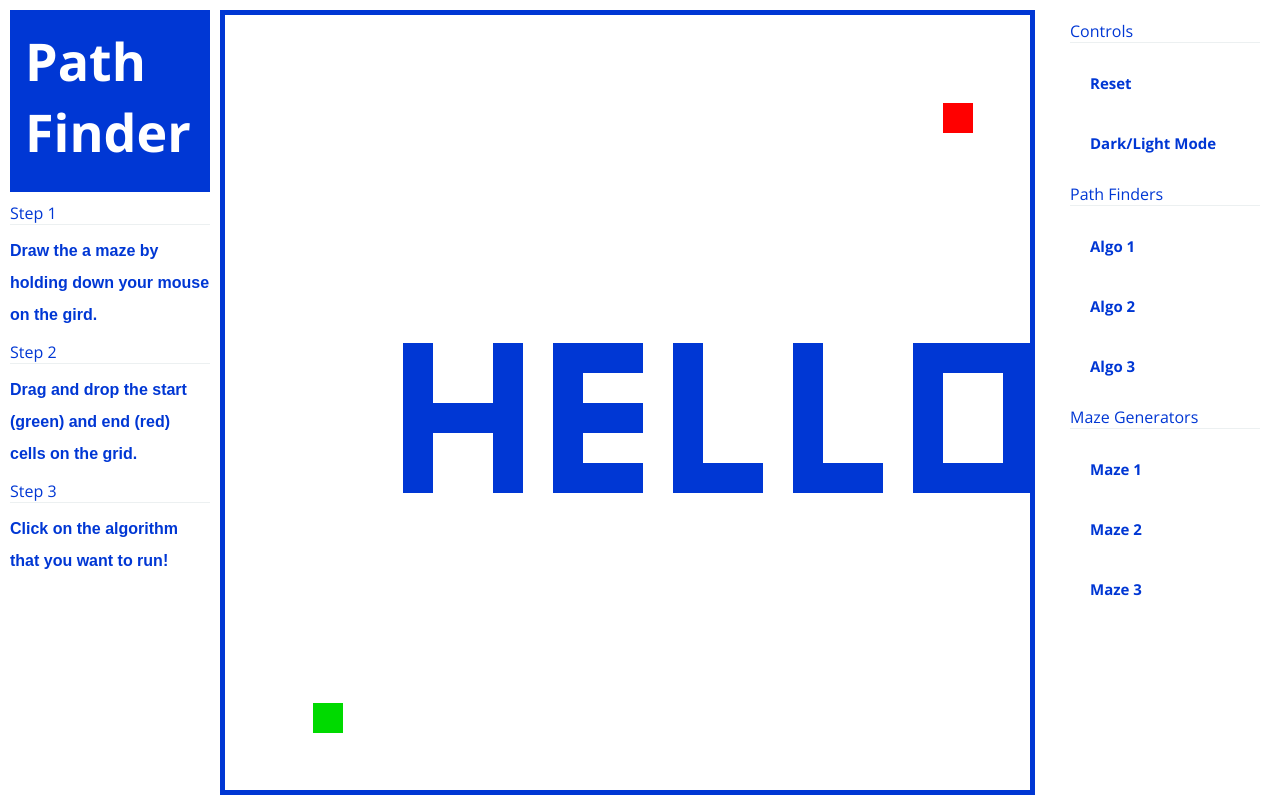
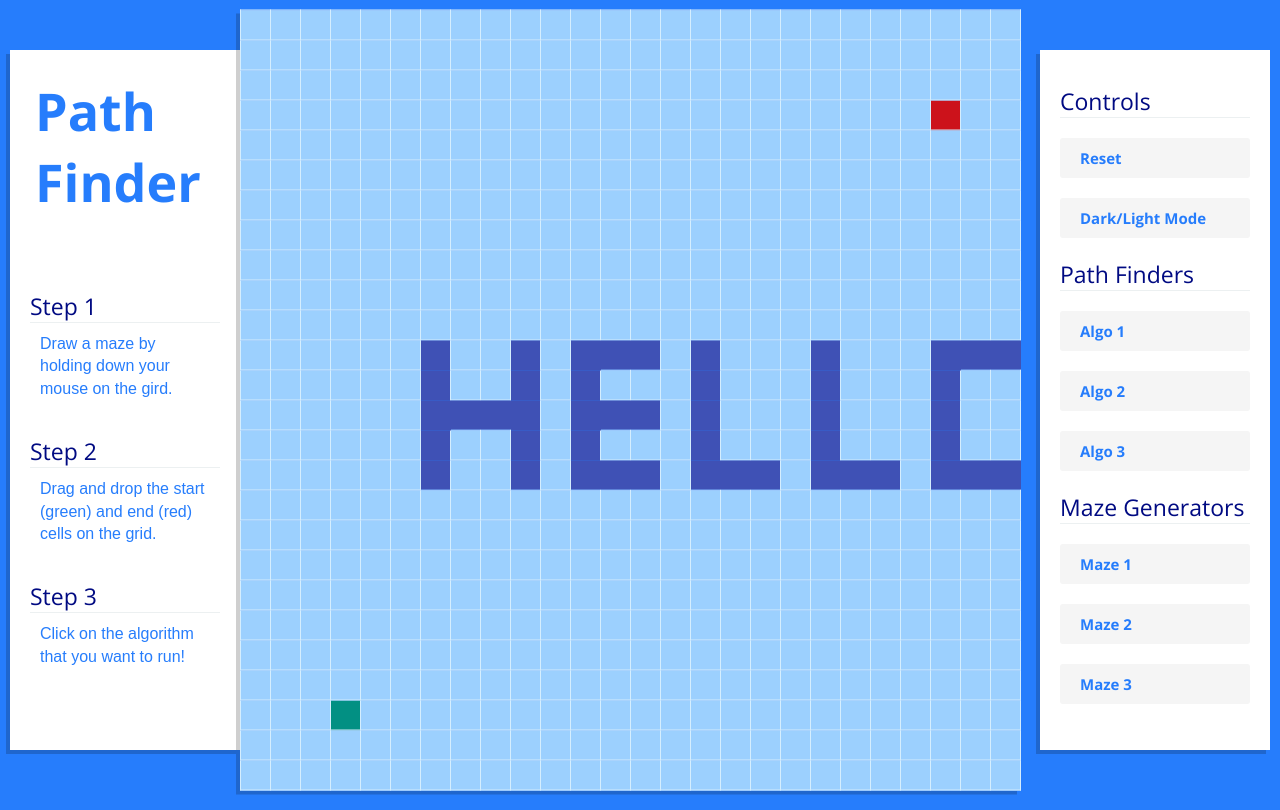
Before and after one commit to jbmerville/MazeApp, a React app: page / in a window 1280 px wide. Built offline with nearby package versions, Linux system fonts and the light colour scheme.

Commit message:
Revamped the design and polished the dark mode, as well as fixed bugs

```diff
--- a/public/style.css
+++ b/public/style.css
@@ -1,14 +1,25 @@
 :root {
-    /* --main: #05021c;
---accent: #171dde; */
-    /* --main: #05021c;
---accent: #5d88ff; */
-    --main: white;
-    /* --accent: #292929; */
-    --accent: #0037d4;
+    --main: #267dfc;
+    --accent: #9cd0fe;
+    --side: white;
     --hover: #ecf0f1;
+    --wall: #3f51b5;
+    --button: whitesmoke;
+
+    --border: #d5eefe;
+    --button1: #b9b8b8;
+    --hover1: #adacac;
+    --side1: #c3c3c3;
+    --main1: #262525;
+    --accent1: #172c99;
+    --wall1: #9fa8da;
+
 }
 
+html,
+#root {
+    height: 100%;
+}
 body {
     background: var(--main);
     position: relative;
@@ -17,10 +28,10 @@ body {
     padding: 0;
     height: 100%;
 }
+
 .title-container {
-    background: var(--accent);
-    padding: 15px;
-    margin-bottom: 10px;
+    padding: 10px;
+    margin-bottom: 33px;
 }
 .cell-drag {
     height: 30px;
@@ -31,19 +42,20 @@ body {
 .section-instruction {
     font-family: sans-serif;
     margin-top: 10px;
+    text-align: left;
+    margin-bottom: 35px !important;
     position: relative;
-    margin-bottom: 10px;
-    line-height: 2em;
-    color: var(--accent);
-    font-weight: bold;
+    margin: 10px;
+    line-height: 1.4em;
+    color: var(--main);
 }
 
 .section-text {
-    font-weight: 100;
     font-family: Open Sans;
     border-bottom: 1px solid var(--hover);
     margin-bottom: 10px;
-    color: var(--accent);
+    color: #000a82;
+    font-size: 23px;
 }
 
 .row {
@@ -54,9 +66,10 @@ body {
 }
 
 .cell {
+    cursor: pointer;
+    border: 1px solid var(--border);
     width: 30px;
     height: 30px;
-    /* border: 1px solid var(--accent); */
     display: table-cell;
     vertical-align: inherit;
     box-sizing: border-box;
@@ -65,23 +78,25 @@ body {
 }
 
 .wall {
+    border: none;
     -webkit-animation: fade-in 0.6s both;
     animation: fade-in 0.6s both;
+    background: var(--wall);
+}
+
+.unvisited {
     background: var(--accent);
 }
 
-.unvisited {
-    background: var(--main);
-}
-
 .end {
-    background: red;
+    background: #cc121b;
 }
 
 .start {
-    background: #00da00;
+    background: #029083;
 }
 .button-container {
+    background: var(--button);
     border-radius: 3px;
     cursor: pointer;
     margin-top: 20px;
@@ -97,9 +112,14 @@ body {
 .button-container:hover .button-subtext {
     opacity: 1;
 }
-
+.section {
+    position: relative;
+    top: 20px;
+    margin-left: 5px;
+    margin-right: 5px;
+}
 .button-text {
-    color: var(--accent);
+    color: var(--main);
     font-weight: bold;
     margin-left: 10px;
     text-align: left;
@@ -109,8 +129,15 @@ body {
     user-select: none;
 }
 .tutorial {
-    position: absolute;
+    background: var(--side);
+    height: 670px;
+    padding: 15px;
+    top: 50%;
+    transform: translateY(-50%);
+    display: inline-block;
+    position: relative;
     width: 200px;
+    box-shadow: -4px 4px 0 0px #00000030;
 }
 .title {
     font-family: Open Sans;
@@ -126,32 +153,46 @@ body {
     font-family: Roboto;
     font-size: 14px;
     line-height: 20px;
-    color: var(--accent);
+    color: var(--main);
     margin-top: 4px;
 }
 .container {
     margin: 10px;
+    height: -webkit-fill-available;
     position: relative;
 }
 .side-bar {
-    height: -webkit-fill-available;
-    padding: 10px;
-    right: 0;
-    position: absolute;
-    width: 190px;
+    background: var(--side);
+    height: 670px;
+    padding: 15px;
+    float: right;
+    top: 50%;
+    transform: translateY(-50%);
+    display: inline-block;
+    position: relative;
+    width: 200px;
+    box-shadow: -4px 4px 0 0px #00000030;
 }
 
 .grid {
+    cursor: pointer;
+    border-radius: 0px;
     display: table-row-group;
     vertical-align: middle;
     border-color: inherit;
 }
 
 table {
-    border: 5px solid var(--accent);
-    margin-left: 210px;
+    cursor: pointer;
+    top: 50%;
+    transform: translateY(-50%);
+    margin-left: auto;
+    display: inline-block;
+    z-index: 1;
+    position: absolute;
     border-spacing: 0;
     border-collapse: collapse;
+    box-shadow: -4px 4px 0 0px #00000030;
 }
 
 @-webkit-keyframes fade-in {
--- a/src/Cell.js
+++ b/src/Cell.js
@@ -27,11 +27,11 @@ class Cell extends React.Component {
     // Changes the nodes
     toWall() {
         if (!this.state.hold && !this.state.drag && this.state.locked) {
-            if (this.state.node.type !== "wall") {
+            if (this.state.node.type === "unvisited") {
                 let node = this.state.node;
                 node.type = "wall";
                 this.setState({ node: node });
-            } else {
+            } else if (this.state.node.type === "wall") {
                 let node = this.state.node;
                 node.type = "unvisited";
                 this.setState({ node: node });
@@ -49,11 +49,11 @@ class Cell extends React.Component {
 
     // Turn on and off walls on click.
     click() {
-        if (this.state.node.type !== "wall") {
+        if (this.state.node.type === "unvisited") {
             let node = this.state.node;
             node.type = "wall";
             this.setState({ node: node });
-        } else {
+        } else if (this.state.node.type === "wall") {
             let node = this.state.node;
             node.type = "unvisited";
             this.setState({ node: node });
--- a/src/Grid.js
+++ b/src/Grid.js
@@ -5,6 +5,7 @@ class Grid extends React.Component {
     constructor(props) {
         super(props);
         this.makeCurrent = this.makeCurrent.bind(this);
+        this.reset = this.reset.bind(this);
         this.state = {
             grid: [],
             height: props.height,
@@ -16,6 +17,11 @@ class Grid extends React.Component {
     }
 
     componentDidMount() {
+        this.reset(true);
+    }
+
+    reset(message) {
+        console.log(this);
         const grid = [];
         for (let i = 0; i < this.state.height; i++) {
             const row = [];
@@ -25,11 +31,14 @@ class Grid extends React.Component {
                     col: j,
                     type: "unvisited"
                 };
-                this.setDefault(node);
+                if (message) this.setDefault(node);
+                if (i === 3 && j === this.state.width - 3) node.type = "end";
+                if (i === this.state.height - 3 && j === 3) node.type = "start"
                 row.push(node);
             }
             grid.push(row);
         }
+        console.log(grid);
         this.setState({ grid: grid });
     }
 
@@ -115,8 +124,6 @@ class Grid extends React.Component {
             )
                 node.type = "wall";
         }
-        if (i == 3 && j == this.state.width - 3) node.type = "end";
-        if (i == this.state.height - 3 && j == 3) node.type = "start";
         return node;
     }
 
--- a/src/SideBar.js
+++ b/src/SideBar.js
@@ -5,52 +5,40 @@ class SideBar extends React.Component {
     constructor(props) {
         super(props);
         this.switchColors = this.switchColors.bind(this);
-        let mainColor = getComputedStyle(
-            document.documentElement
-        ).getPropertyValue("--main");
-        let accentColor = getComputedStyle(
-            document.documentElement
-        ).getPropertyValue("--accent");
-        let hoverColor = getComputedStyle(
-            document.documentElement
-        ).getPropertyValue("--hover");
+        this.reset = this.reset.bind(this);
         this.state = {
-            mainColor: mainColor,
-            accentColor: accentColor,
-            hoverColor: hoverColor,
-            darkMode: false
+            reset: props.reset
         };
     }
 
     switchColors() {
-        let darkMode = this.state.darkMode;
-        if (!darkMode) {
-            document.documentElement.style.setProperty(
-                "--main",
-                this.state.accentColor
+        this.swapCSSvar("main");
+        this.swapCSSvar("button");
+        this.swapCSSvar("hover");
+        this.swapCSSvar("side");
+        this.swapCSSvar("wall");
+        this.swapCSSvar("accent");
+    }
+
+    swapCSSvar(property) {
+        let temp = getComputedStyle(document.documentElement).getPropertyValue(
+            "--" + property
         );
         document.documentElement.style.setProperty(
-                "--accent",
-                this.state.mainColor
-            );
-            document.documentElement.style.setProperty("--hover", "#0029a9");
-            darkMode = true;
-        } else {
-            document.documentElement.style.setProperty(
-                "--main",
-                this.state.mainColor
+            "--" + property,
+            getComputedStyle(document.documentElement).getPropertyValue(
+                "--" + property + "1"
+            )
         );
         document.documentElement.style.setProperty(
-                "--accent",
-                this.state.accentColor
+            "--" + property + "1",
+            temp
         );
-            document.documentElement.style.setProperty(
-                "--hover",
-                this.state.hoverColor
-            );
-            darkMode = false;
     }
-        this.setState({ darkMode: darkMode });
+
+
+    reset() {
+        this.state.reset();
     }
 
     render() {
@@ -60,6 +48,7 @@ class SideBar extends React.Component {
                     <div className="section-text">Controls</div>
 
                     <Button
+                        onClick={this.reset}
                         text={"Reset"}
                         subtext={"Click to reset the grid to an empty grid."}
                     ></Button>
--- a/src/Tutorial.js
+++ b/src/Tutorial.js
@@ -12,7 +12,7 @@ const Tutorial = props => {
             <div className="section">
                 <div className="section-text">Step 1</div>
                 <div className="section-instruction">
-                    Draw the a maze by holding down your mouse on the gird.
+                    Draw a maze by holding down your mouse on the gird.
                 </div>
             </div>
             <div className="section">
--- a/src/index.js
+++ b/src/index.js
@@ -11,7 +11,8 @@ let size = 30;
 class App extends React.Component {
     constructor(props) {
         super(props);
-        let width = window.innerWidth - 450;
+        this.ref = React.createRef();
+        let width = window.innerWidth - 480;
         let height = window.innerHeight - 20;
         this.state = { width: Math.floor(width/size), height: Math.floor(height/size)};
     }
@@ -22,8 +23,8 @@ class App extends React.Component {
         return (
             <div className="container">
                 <Tutorial></Tutorial>
-                <SideBar></SideBar>
-                <Grid height={this.state.height} width={this.state.width} ></Grid>
+                <Grid height={this.state.height} width={this.state.width} ref={this.ref}></Grid>
+                <SideBar reset={(e) => this.ref.current.reset(false)}></SideBar>
             </div>
         );
     }
```
Lines whose indentation alone changed are shown as unchanged.
